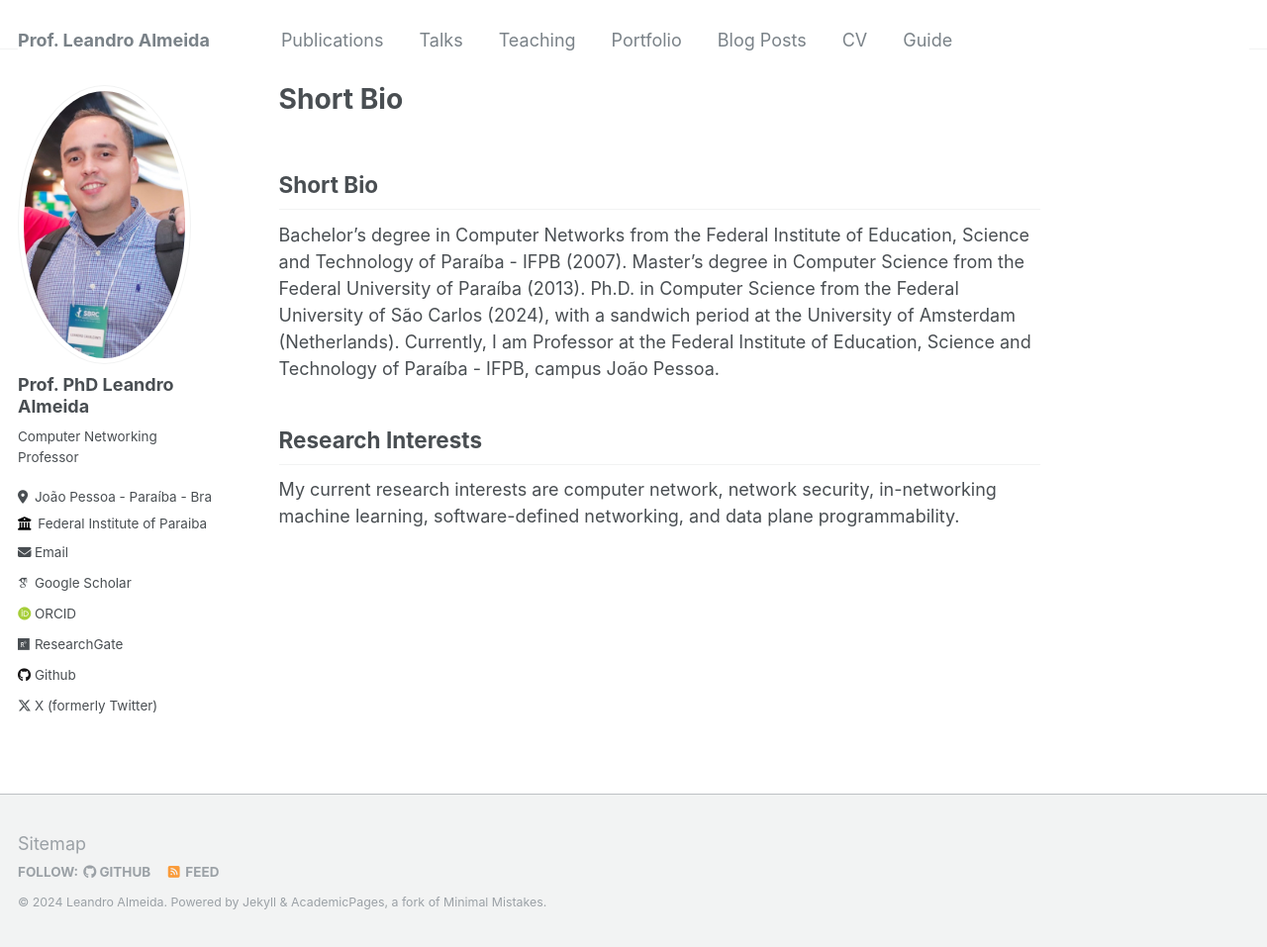
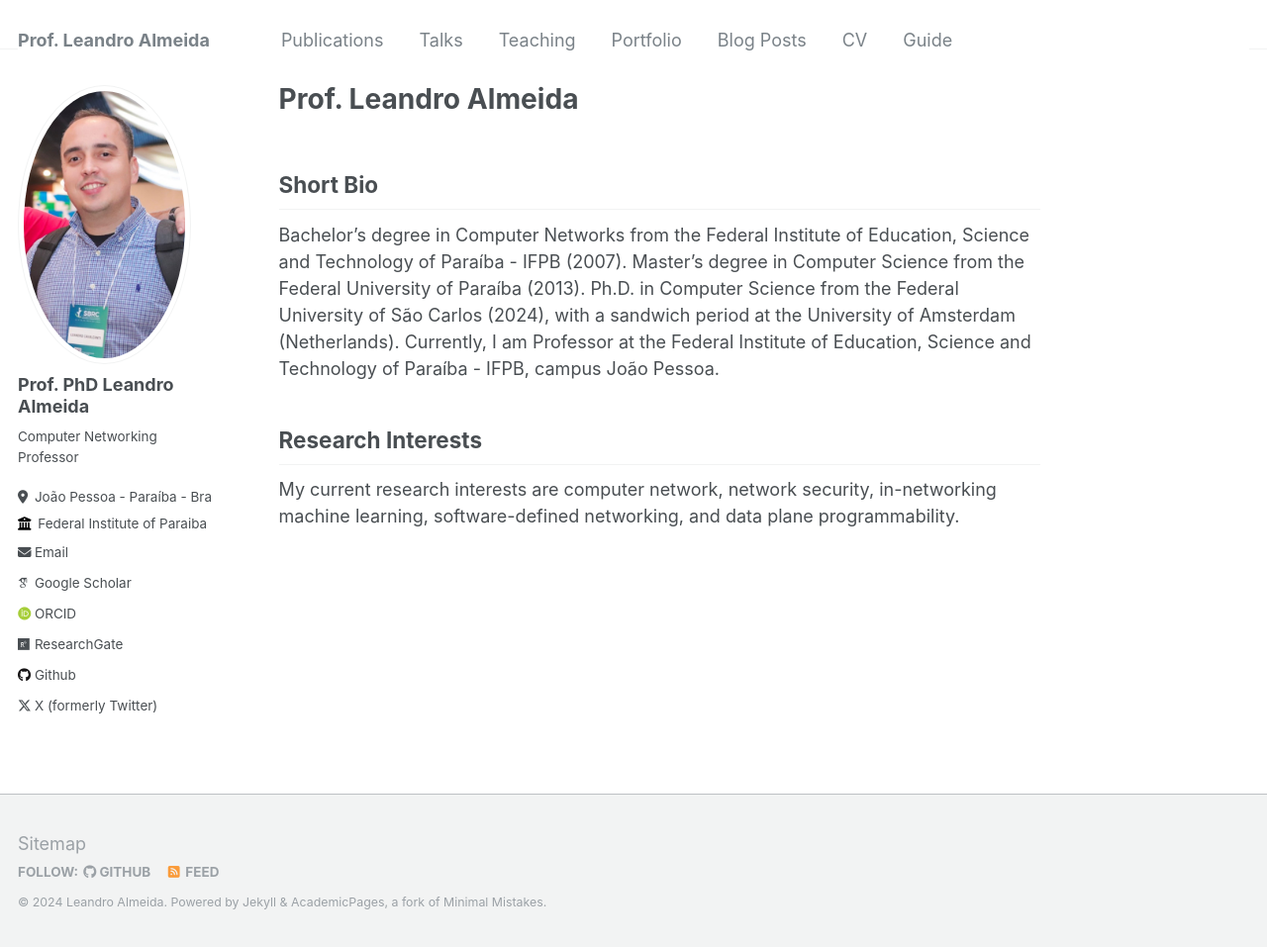
Before and after one commit to leandrocalmeida/leandrocalmeida.github.io, a Jekyll site: the page built from _pages/about.md, in a window 1280 px wide and 957 px high. Shown: the whole window at 99% size. Built offline with Jekyll 4.4.1, drawn with Linux system fonts in a browser that asks for light colours; some web fonts are replaced; our own code applies the rules of GitHub Pages for plain Markdown files.

Commit message:
first update

```diff
--- a/_pages/about.md
+++ b/_pages/about.md
@@ -1,6 +1,6 @@
 ---
 permalink: /
-title: #"Welcome"
+title: "Prof. Leandro Almeida"
 author_profile: true
 redirect_from:
   - /about/
```
